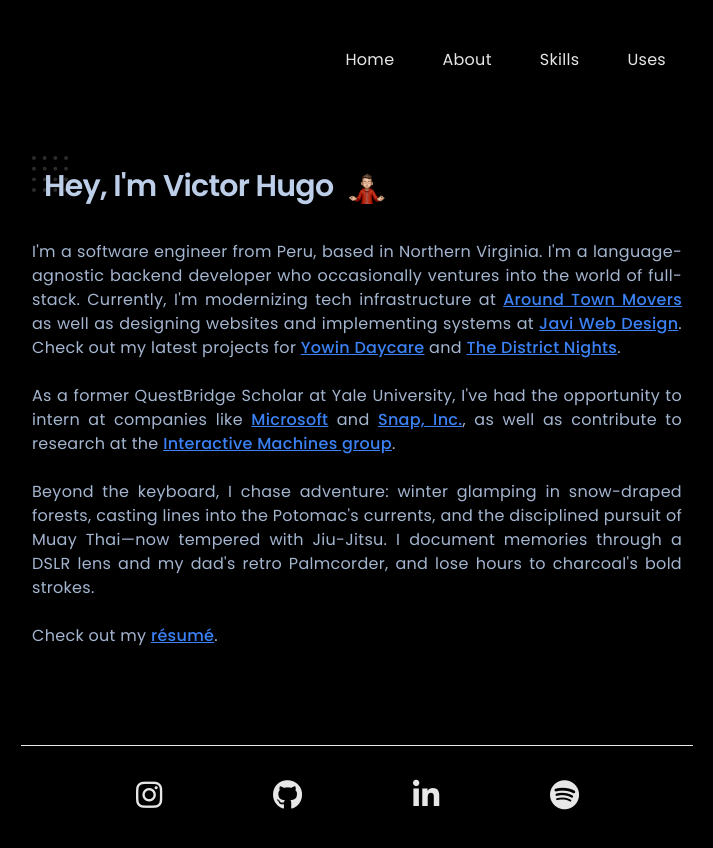
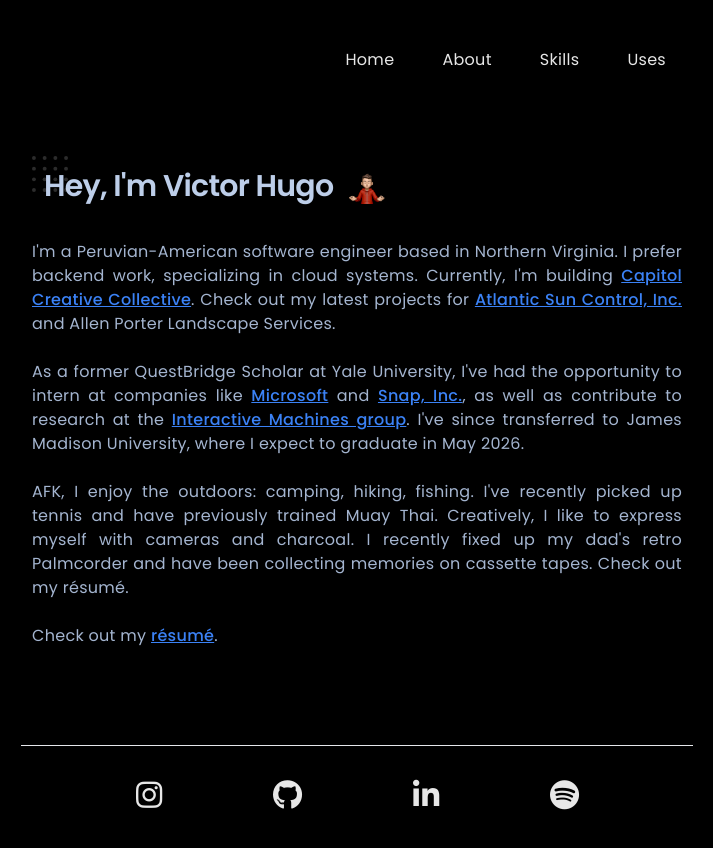
Before and after one commit to victor-hugo-dc/victor-hugo-dc.github.io, a React (Create React App) app: page / in a window 1280 px wide. Shown: the top 848 px of the page, without its empty margins (283-996 px from the left). Built offline with nearby package versions, Linux system fonts and the light colour scheme.

Commit message:
feat: october 2025

```diff
--- a/src/pages/Home/index.js
+++ b/src/pages/Home/index.js
@@ -22,11 +22,11 @@
                 </h1>
                 <div className="mb-8 prose leading-6 text-justify text-gray-600 dark:text-gray-400">
                     <p>
-                        I&apos;m a software engineer from Peru, based in Northern Virginia. I'm a language-agnostic backend developer who occasionally ventures into the world of full-stack. Currently, I'm modernizing tech infrastructure at <a target="_blank" rel="noreferrer" href="https://www.aroundtownmovers.com/">Around Town Movers</a> as well as designing websites and implementing systems at <a target="_blank" rel="noreferrer" href="https://javiwebdesign.com/">Javi Web Design</a>. Check out my latest projects for <a href='https://yowindaycare.com' rel='_blank'>Yowin Daycare</a> and <a href='https://thedistrictnights.com'>The District Nights</a>.
+                        I&apos;m a Peruvian-American software engineer based in Northern Virginia. I prefer backend work, specializing in cloud systems. Currently, I&apos;m building <a target="_blank" rel="noreferrer" href="https://javiwebdesign.com">Capitol Creative Collective</a>. Check out my latest projects for <a target="_blank" rel="noreferrer" href="https://www.instagram.com/atlanticsuncontrol_inc/">Atlantic Sun Control, Inc.</a> and <a target="_blank" rel="noreferrer" href="https://allenporterlandscaping.com/"></a>Allen Porter Landscape Services.
                         <br /><br />
-                        As a former QuestBridge Scholar at Yale University, I&apos;ve had the opportunity to intern at companies like <a target="_blank" rel="noreferrer" href="https://www.microsoft.com/en-us/">Microsoft</a> and <a target="_blank" rel="noreferrer" href="https://www.snapchat.com/">Snap, Inc.</a>, as well as contribute to research at the <a target="_blank" rel='noreferrer' href='https://interactive-machines.com/'>Interactive Machines group</a>.
+                        As a former QuestBridge Scholar at Yale University, I&apos;ve had the opportunity to intern at companies like <a target="_blank" rel="noreferrer" href="https://www.microsoft.com/en-us/">Microsoft</a> and <a target="_blank" rel="noreferrer" href="https://www.snapchat.com/">Snap, Inc.</a>, as well as contribute to research at the <a target="_blank" rel='noreferrer' href='https://interactive-machines.com/'>Interactive Machines group</a>. I&apos;ve since transferred to James Madison University, where I expect to graduate in May 2026.
                         <br /><br />
-                        Beyond the keyboard, I chase adventure: winter glamping in snow-draped forests, casting lines into the Potomac&apos;s currents, and the disciplined pursuit of Muay Thai—now tempered with Jiu-Jitsu. I document memories through a DSLR lens and my dad&apos;s retro Palmcorder, and lose hours to charcoal&apos;s bold strokes.
+                        AFK, I enjoy the outdoors: camping, hiking, fishing. I&apos;ve recently picked up tennis and have previously trained Muay Thai. Creatively, I like to express myself with cameras and charcoal. I recently fixed up my dad&apos;s retro Palmcorder and have been collecting memories on cassette tapes. Check out my résumé.
                         <br /><br />
                         Check out my <a href='assets/victor-hugo-dc.pdf'>r&eacute;sum&eacute;</a>.
                     </p>
```
Also changed, not shown: 1 other file (tests, documents, lock files or other folders).
